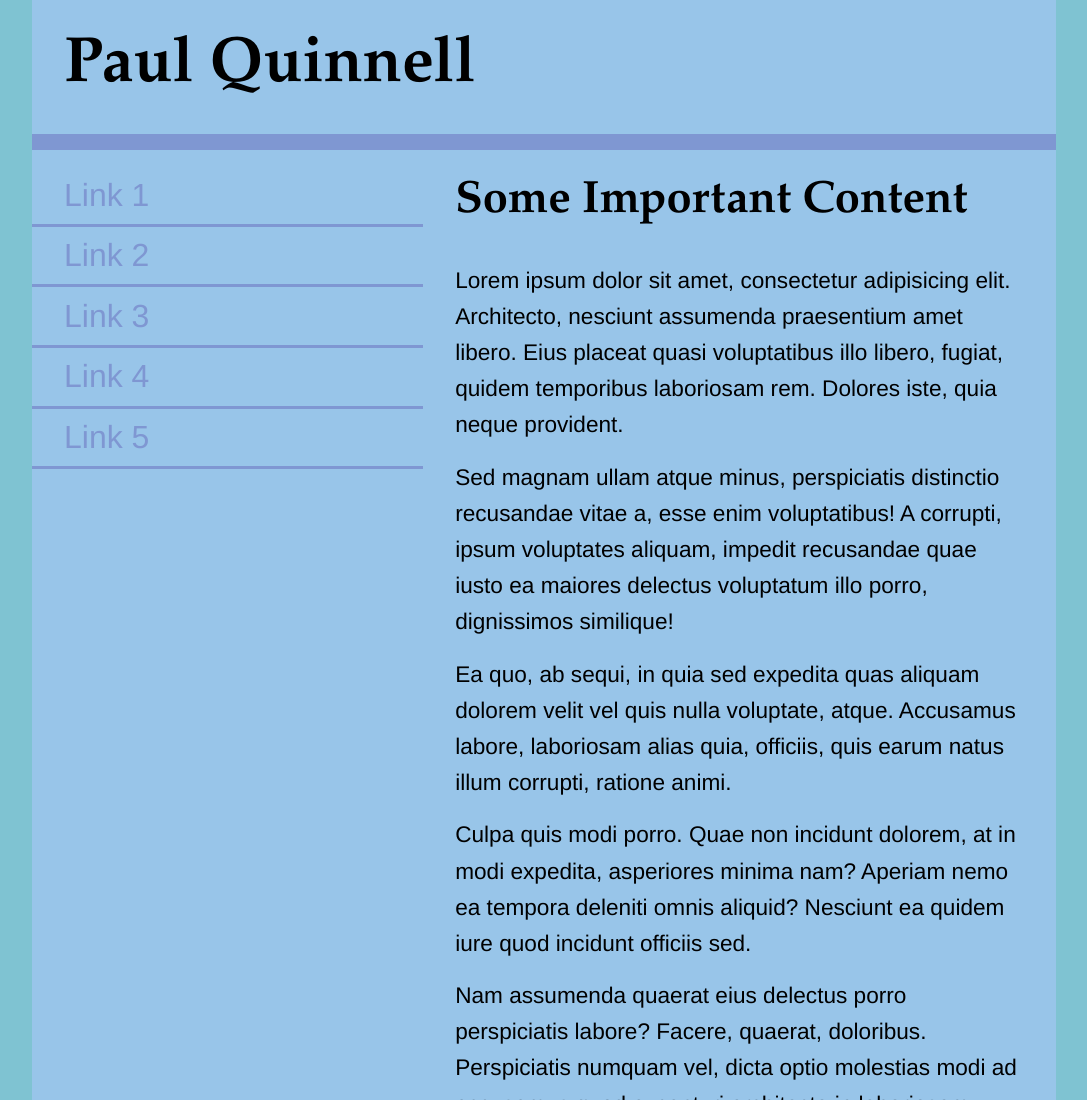
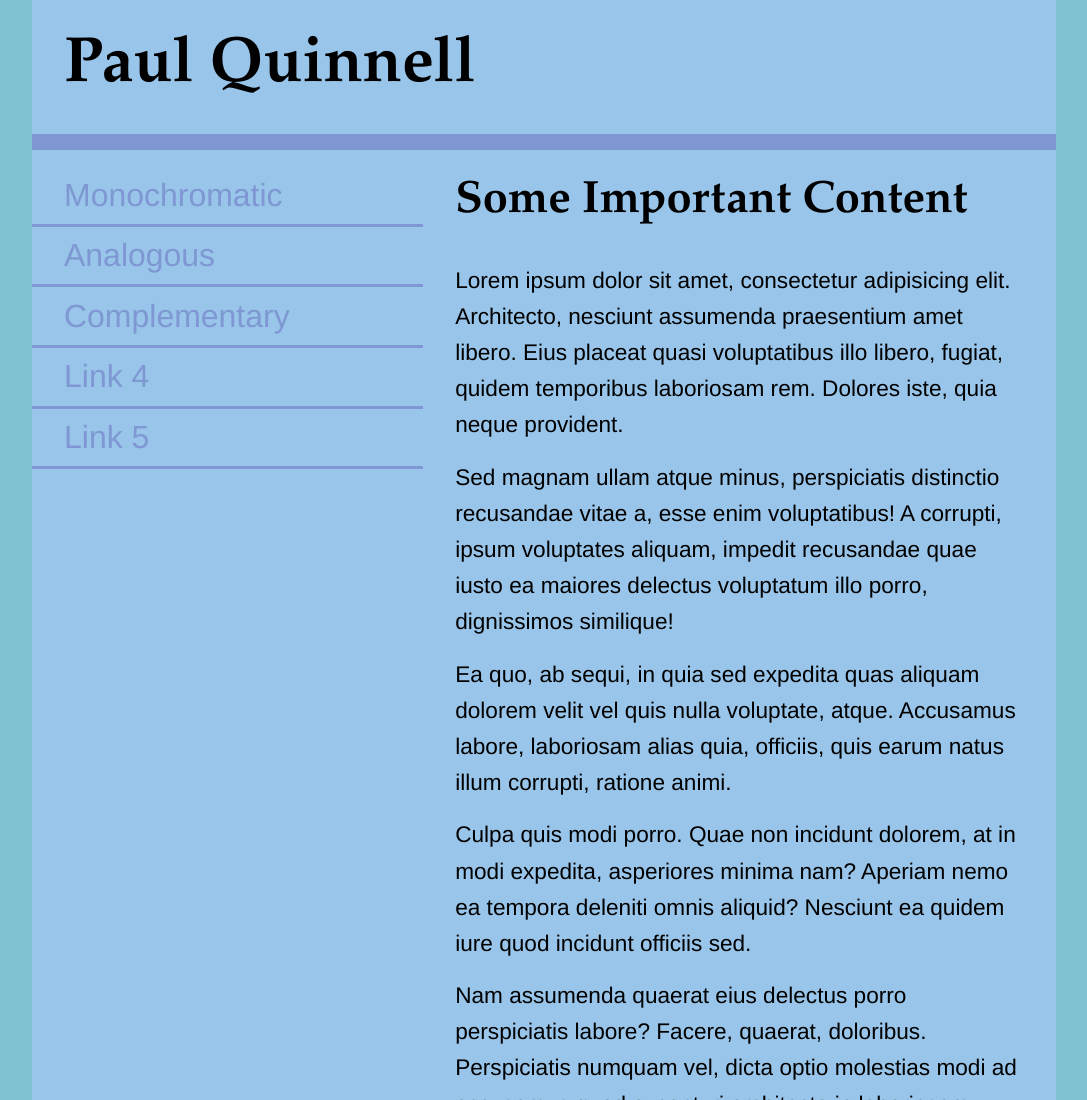
Before and after one commit to pq1984/colours, a plain HTML site: page analogous.html in a window 1280 px wide. Shown: the top 1100 px of the page, without its empty margins (96-1183 px from the left). Drawn offline with Linux system fonts and the light colour scheme.

Commit message:
Add files via upload

```diff
--- a/analogous.html
+++ b/analogous.html
@@ -117,9 +117,9 @@
         </header>
         <nav>
             <ul>
-                <li><a href="#">Link 1</a></li>
-                <li><a href="#">Link 2</a></li>
-                <li><a href="#">Link 3</a></li>
+                <li><a href="index.html">Monochromatic</a></li>
+                <li><a href="analogous.html">Analogous</a></li>
+                <li><a href="complementary.html">Complementary</a></li>
                 <li><a href="#">Link 4</a></li>
                 <li><a href="#">Link 5</a></li>
             </ul>
```
Also changed, not shown: complementary.html (+3 -3 lines), index.html (+3 -3 lines).
